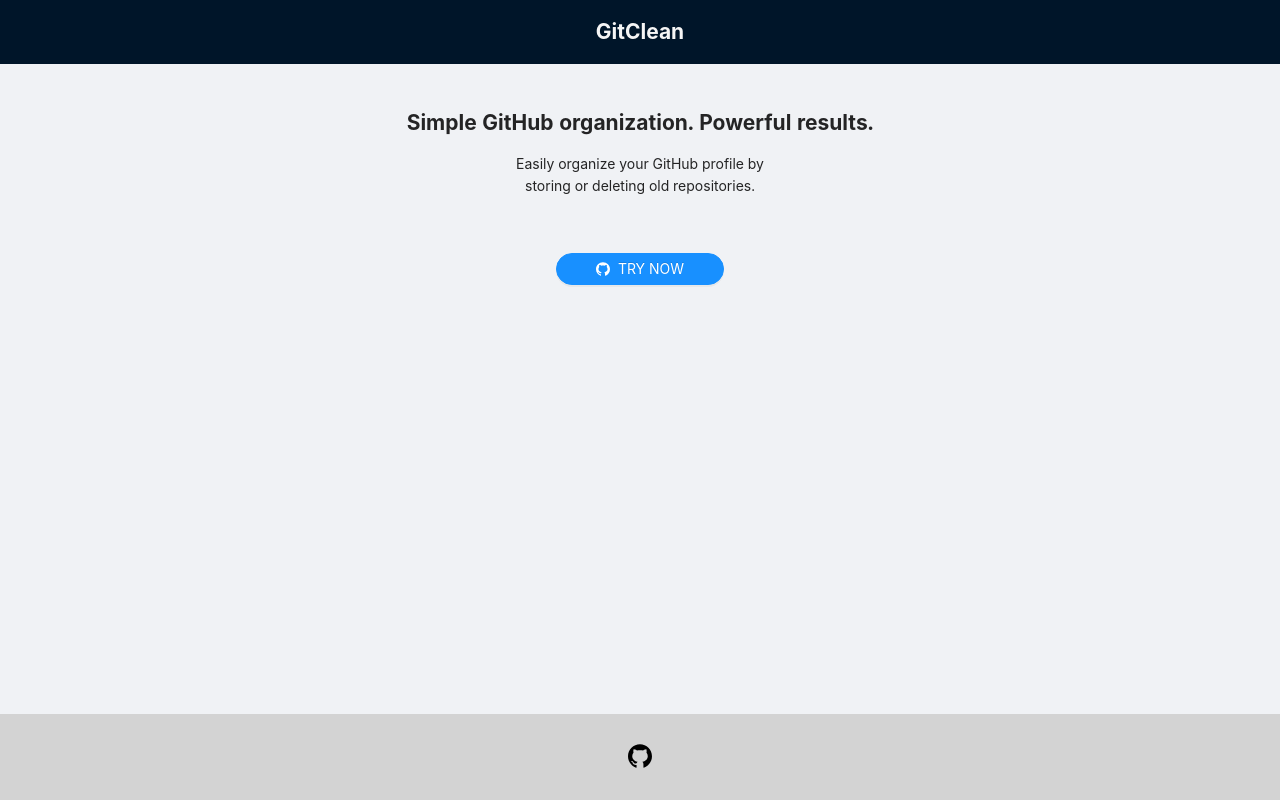
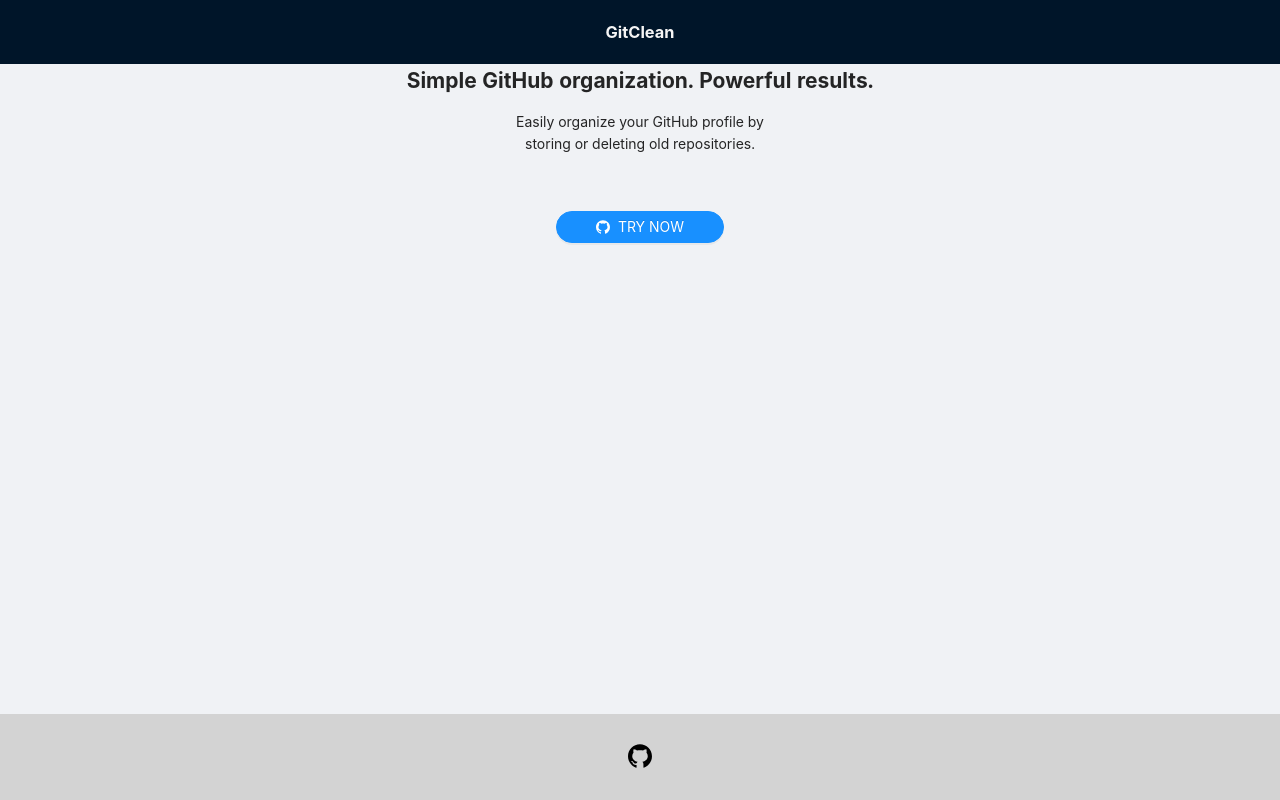
Before and after one commit to guillearria/git-clean, a React (Create React App) app in the folder app/: page / in a window 1280 px wide. Built offline with nearby package versions, Linux system fonts and the light colour scheme.

Commit message:
Cleaner app UI, fixed sticky footer

```diff
--- a/app/src/App.css
+++ b/app/src/App.css
@@ -2,5 +2,5 @@
 
 .screen {
   text-align: center;
-  height: 100vh;
+  min-height: 100vh;
 }
--- a/app/src/App.js
+++ b/app/src/App.js
@@ -2,9 +2,6 @@
 import { Layout, Spin } from "antd";
 
 import "./App.css";
-
-import Header from "./components/Header";
-import Footer from "./components/Footer";
 
 import LandingScreen from "./screens/LandingScreen";
 import Dashboard from "./screens/Dashboard";
@@ -42,13 +39,7 @@
     content = <Dashboard token={token} />;
   }
 
-  return (
-    <Layout className="screen">
-      <Header title="GitClean" />
-      {content}
-      <Footer />
-    </Layout>
-  );
+  return <Layout className="screen">{content}</Layout>;
 }
 
 export default App;
--- a/app/src/components/Header.css
+++ b/app/src/components/Header.css
@@ -1,5 +1,5 @@
 .header {
-  margin-bottom: 3em;
+  /* margin-bottom: 1em; */
 }
 
 .header-title {
--- a/app/src/screens/Dashboard.js
+++ b/app/src/screens/Dashboard.js
@@ -5,7 +5,10 @@
 
 import "./Dashboard.css";
 
-const { Header, Footer, Content, Sider } = Layout;
+import Header from "../components/Header"
+import Footer from "../components/Footer"
+
+const { Content, Sider } = Layout;
 
 function LandingScreen(props) {
   const [userData, setUserData] = useState({});
@@ -51,7 +54,7 @@
         </Menu>
       </Sider>
       <Layout className="site-layout">
-        <Header className="site-layout-background" style={{ padding: 0 }} />
+        <Header title="GitClean" />
         <Content className="site-layout-content" style={{ margin: '24px 16px 0', overflow: 'initial' }}>
           <div style={{ padding: 24, textAlign: 'center' }}>
             <h2>Your repos:</h2>
@@ -62,7 +65,7 @@
             </ul>
           </div>
         </Content>
-        <Footer style={{ textAlign: 'center' }}>Ant Design ©2018 Created by Ant UED</Footer>
+        <Footer />
       </Layout>
     </Layout>
   );
--- a/app/src/screens/LandingScreen.js
+++ b/app/src/screens/LandingScreen.js
@@ -3,6 +3,9 @@
 import { GithubOutlined } from "@ant-design/icons";
 
 import "./LandingScreen.css";
+
+import Header from "../components/Header";
+import Footer from "../components/Footer";
 
 const { Content } = Layout;
 const CLIENT_ID = "7fe013c90e0777329367";
@@ -11,6 +14,7 @@
 function LandingScreen() {
   return (
     <Layout>
+      <Header title="GitClean" />
       <Content className="content">
         <h2>Simple GitHub organization. Powerful results.</h2>
         <p>
@@ -25,6 +29,7 @@
           </Button>
         </a>
       </Content>
+      <Footer />
     </Layout>
   );
 }
```
